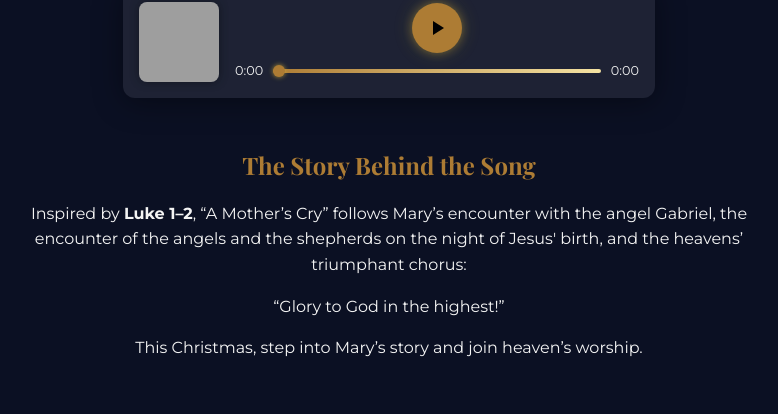
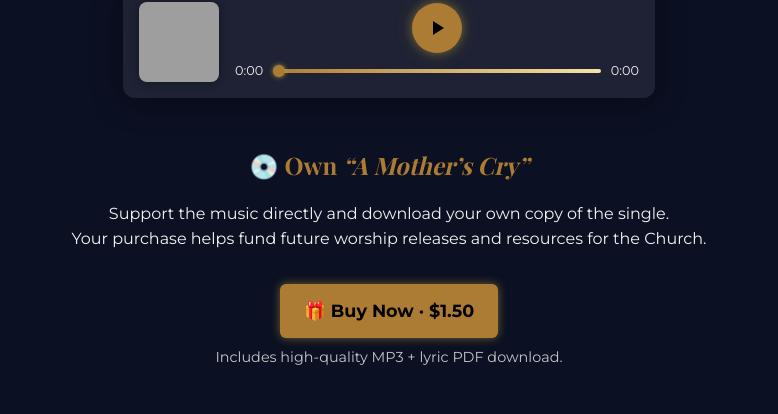
Before and after one commit to noahhenry/amotherscry, a plain HTML site: page index.html in a window 1280 px wide. Shown: the part 944-1358 px from the top of the page, without its empty margins (251-1029 px from the left). Drawn offline with nearby package versions, Linux system fonts and the light colour scheme; grey boxes are pictures that could not be loaded.

Commit message:
feature: adding payhip buy button and section

```diff
--- a/index.html
+++ b/index.html
@@ -371,7 +371,28 @@
       /* Make hero image larger on small screens */
       header .hero img { width: 80%; }
     }
+
+    /* BUY Button */
+    .buy-btn {
+      display: inline-block;
+      background: var(--gold);
+      color: #000;
+      text-decoration: none;
+      padding: 0.8rem 1.5rem;
+      border-radius: 6px;
+      font-weight: bold;
+      font-size: 1.1rem;
+      margin-top: 1rem;
+      transition: box-shadow 0.3s ease, transform 0.2s;
+      box-shadow: 0 0 10px rgba(212, 175, 55, 0.5);
+    }
+
+    .buy-btn:hover {
+      box-shadow: 0 0 20px rgba(212, 175, 55, 0.9), 0 0 40px rgba(212, 175, 55, 0.4);
+      transform: translateY(-2px);
+    }
   </style>
+  <script type="text/javascript" src="https://payhip.com/payhip.js"></script>
 </head>
 <body>
 
@@ -415,6 +436,37 @@
 
       <audio id="audio" src="assets/a-mothers-cry-preview-1.mp3"></audio>
     </div>
+  </section>
+
+  <!-- BUY THE SONG SECTION -->
+  <!-- <section>
+    <h2>💿 Own <em>“A Mother’s Cry”</em></h2>
+    <p>Support the music directly and download your own copy of the single.<br>
+      Your purchase helps fund future worship releases and resources for the Church.</p>
+
+    <a class="buy-btn gumroad-button" href="https://yourname.gumroad.com/l/amotherscry" target="_blank">
+      🎁 Buy Now · $2.00
+    </a>
+
+    <p style="font-size:0.9rem; opacity:0.8; margin-top:0.5rem;">
+      Available as high-quality MP3 + lyric PDF.
+    </p>
+  </section> -->
+
+  <!-- BUY THE SONG SECTION (PAYHIP) -->
+  <section>
+    <h2>💿 Own <em>“A Mother’s Cry”</em></h2>
+    <p>Support the music directly and download your own copy of the single.<br>
+      Your purchase helps fund future worship releases and resources for the Church.</p>
+
+    <!-- Replace the href below with your actual Payhip product link -->
+    <a class="buy-btn" href="https://payhip.com/b/LwjyQ" data-product="LwjyQ" target="_blank">
+      🎁 Buy Now · $1.50
+    </a>
+
+    <p style="font-size:0.9rem; opacity:0.8; margin-top:0.5rem;">
+      Includes high-quality MP3 + lyric PDF download.
+    </p>
   </section>
 
   <!-- STORY -->
```
